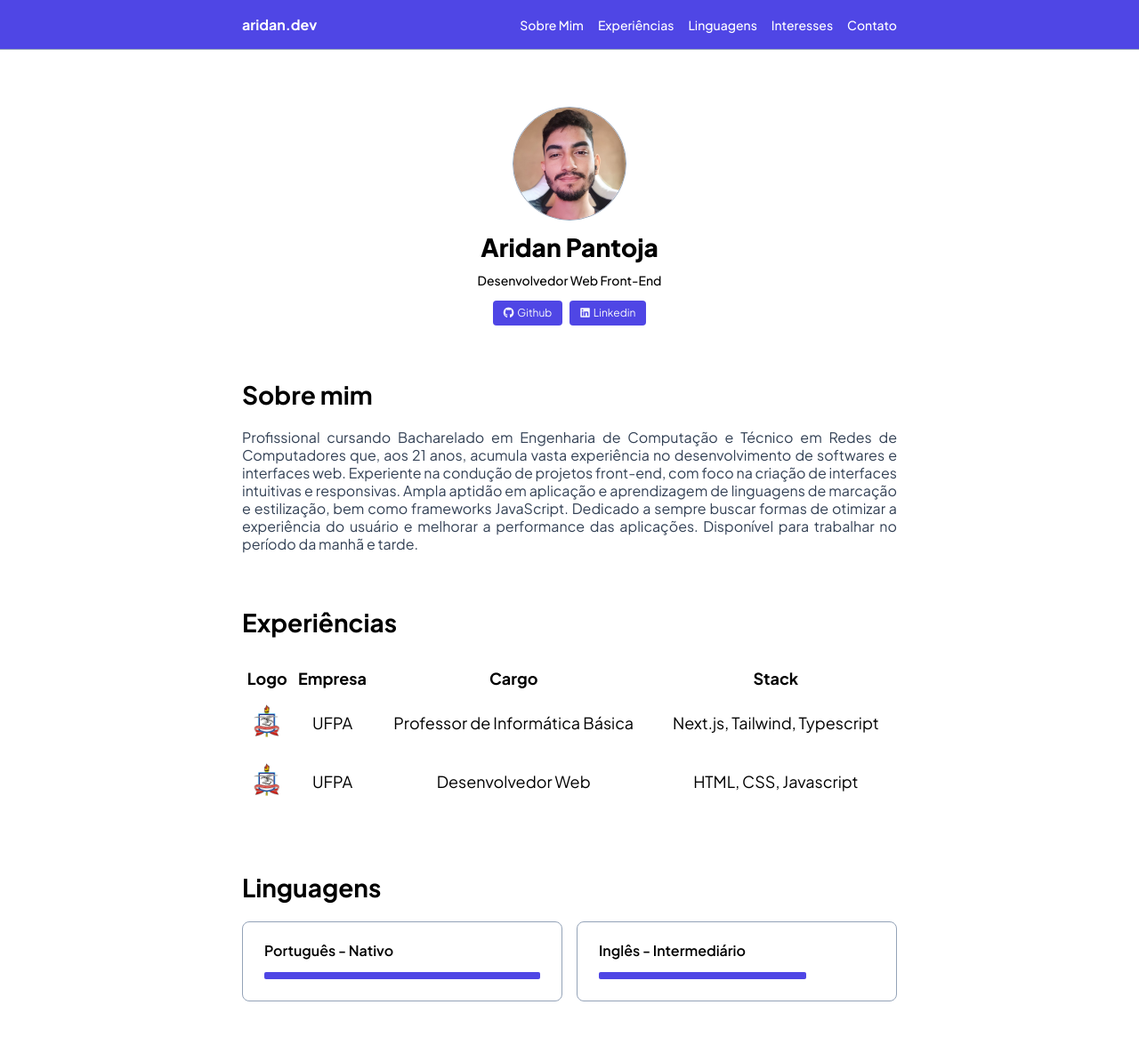
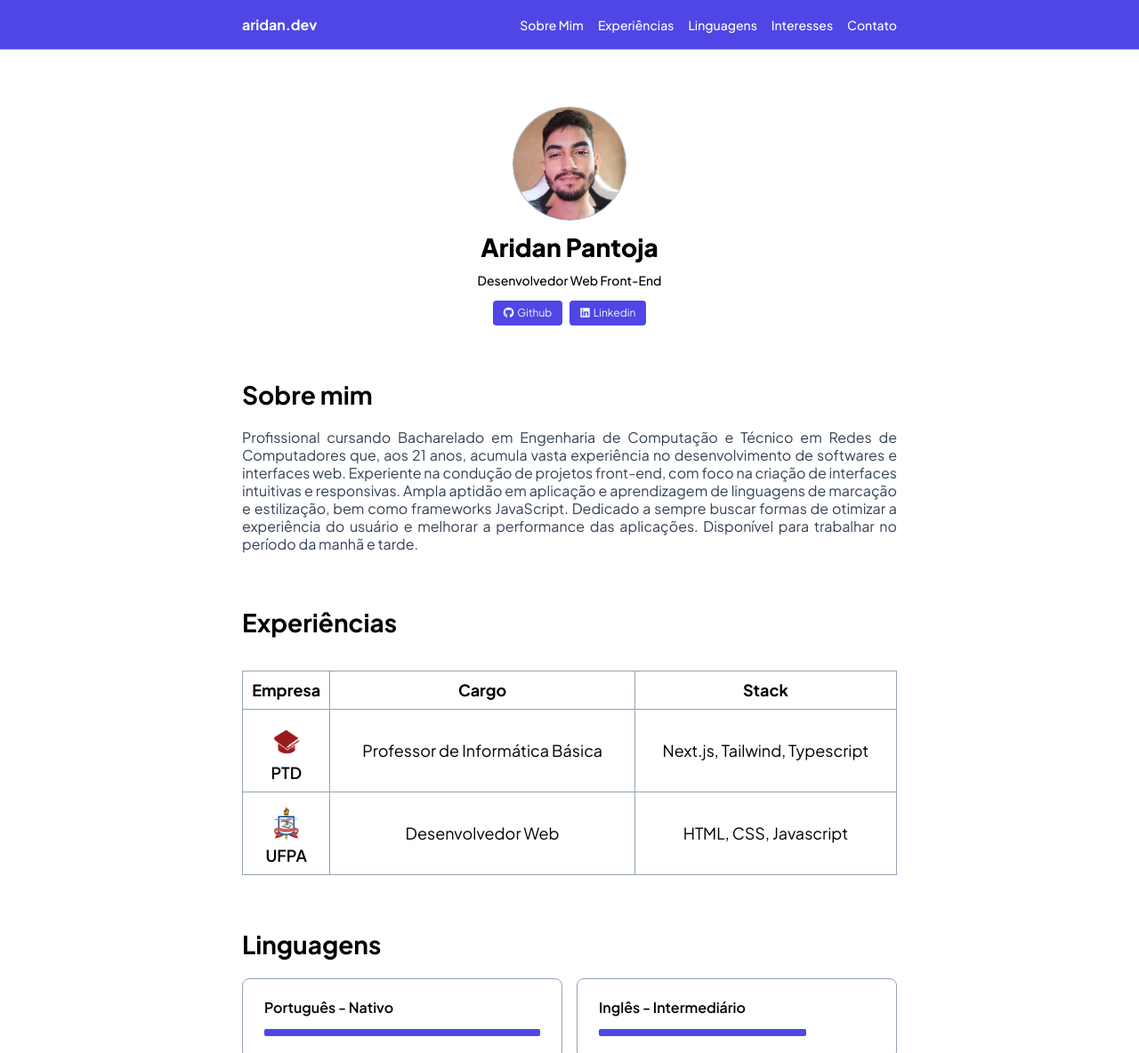
Before and after one commit to aridanpantoja/mini-curriculo, a plain HTML site: page index.html in a window 1280 px wide. Shown: the top 1184 px of the page at 89% size. Drawn offline with Linux system fonts and the light colour scheme.

Commit message:
style: add new style and image to experiences table

```diff
--- a/assets/css/style.css
+++ b/assets/css/style.css
@@ -174,15 +174,16 @@ html {
     font-weight: 700;
 }
 
-.data__logo {
-    text-align: center;
+.data__enterprise {
+    font-weight: 600;
 }
 
-.table__heading, .data__enterprise, .data__role, .data__stack, .data__logo {
+.table__heading, .data__enterprise, .data__role, .data__stack{
     text-align: center;
     vertical-align: middle;
-    padding-bottom: 16px;
+    padding: 12px 0px;
     font-size: 18px;
+    border: var(--border);
 }
 
 .languages-grid, .interests-grid {
--- a/index.html
+++ b/index.html
@@ -66,7 +66,6 @@
             <table class="experiences__table">
                 <thead class="table__head">
                     <tr class="table__row">
-                        <th class="table__heading">Logo</th>
                         <th class="table__heading">Empresa</th>
                         <th class="table__heading">Cargo</th>
                         <th class="table__heading">Stack</th>
@@ -74,26 +73,22 @@
                 </thead>
                 <tbody>
                     <tr>
-                        <td class="data__logo">
+                        <td class="data__enterprise">
                             <div>
-                                <img src="./assets/images/ufpa.jpg" alt="Logo da Universidade Federal do Pará"
+                                <img src="./assets/images/tutoria.jpg" alt="Logo da Universidade Federal do Pará"
                                     width="48" height="48" />
                             </div>
-                        </td>
-                        <td class="data__enterprise">
-                            UFPA
+                            PTD
                         </td>
                         <td class="data__role">Professor de Informática Básica</td>
                         <td class="data__stack">Next.js, Tailwind, Typescript</td>
                     </tr>
                     <tr>
-                        <td class="data__logo">
+                        <td class="data__enterprise">
                             <div>
                                 <img src="./assets/images/ufpa.jpg" alt="Logo da Universidade Federal do Pará"
                                     width="48" height="48" />
                             </div>
-                        </td>
-                        <td class="data__enterprise">
                             UFPA
                         </td>
                         <td class="data__role">Desenvolvedor Web</td>
```
Also changed, not shown: assets/images/tutoria.jpg (added).
